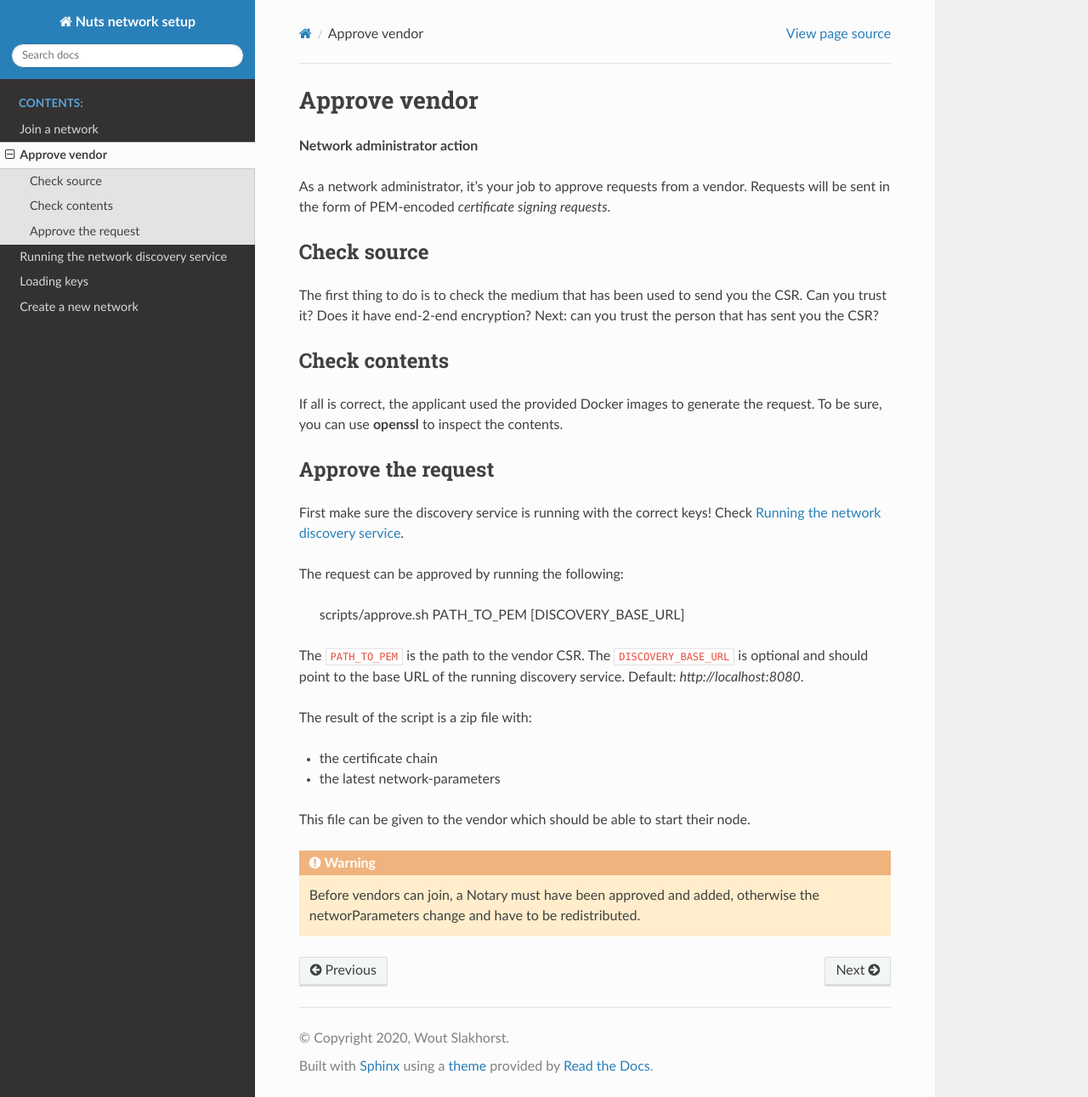
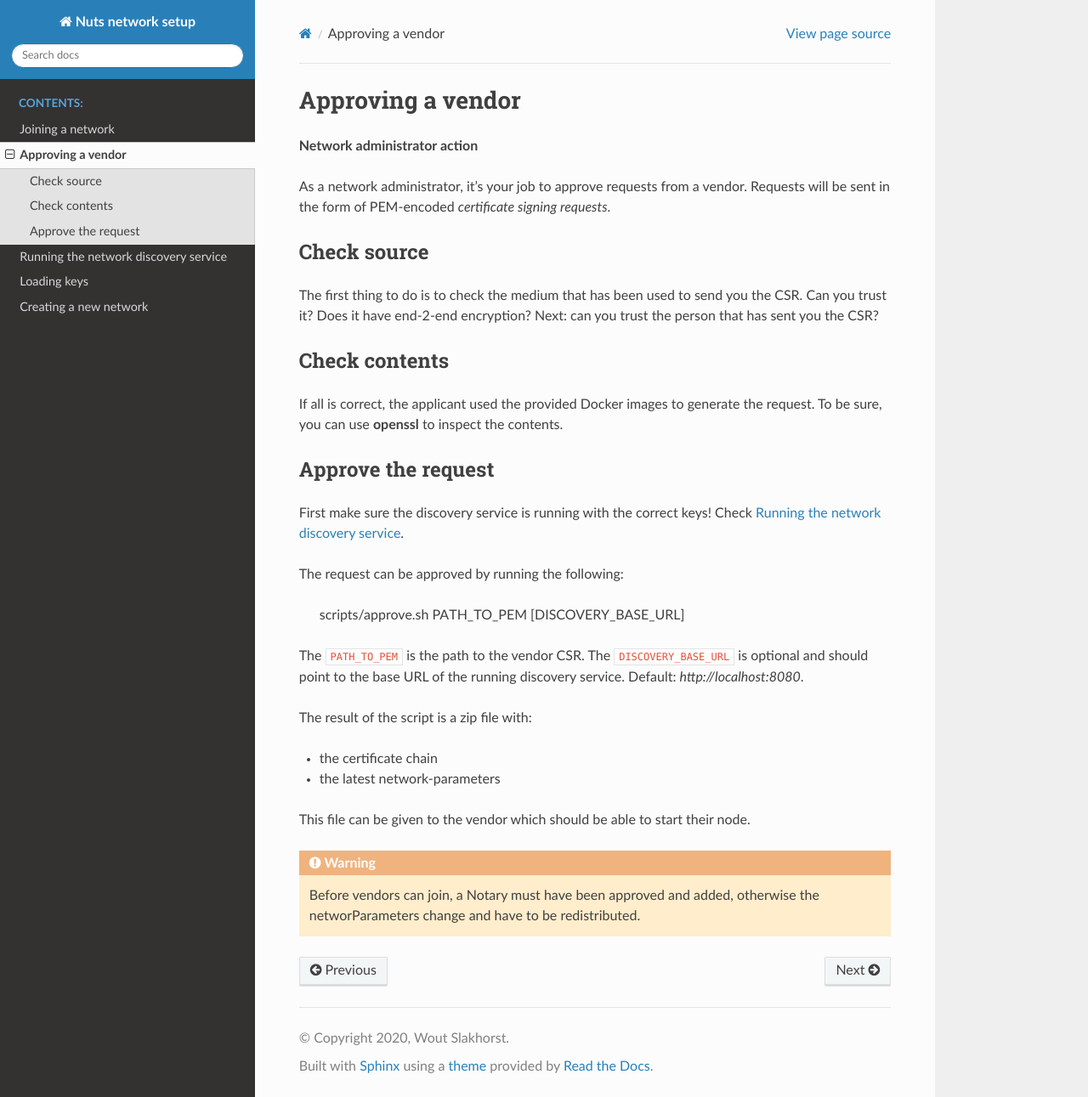
Before and after one commit to nuts-foundation/nuts-network-setup, a Sphinx documentation site: the page built from docs/pages/network/approve.rst, in a window 1280 px wide and 1291 px high. Shown: the whole window at 85% size. Built offline with Sphinx 7.4.7 and the Read the Docs theme 2.0.0, drawn with Linux system fonts in a browser that asks for light colours.

```diff
--- a/docs/pages/network/approve.rst
+++ b/docs/pages/network/approve.rst
@@ -1,7 +1,7 @@
 .. _add-a-vendor:
 
-Approve vendor
-##############
+Approving a vendor
+##################
 
 **Network administrator action**
 
--- a/docs/pages/network/new.rst
+++ b/docs/pages/network/new.rst
@@ -1,7 +1,7 @@
 .. _generate-root-keys:
 
-Create a new network
-####################
+Creating a new network
+######################
 
 **Network administrator action**
 
```
Also changed, not shown: docs/pages/network/applying.rst (+33 -6 lines), docs/_static/images/node-bootstrap-flow.svg (added), 2 other files.
